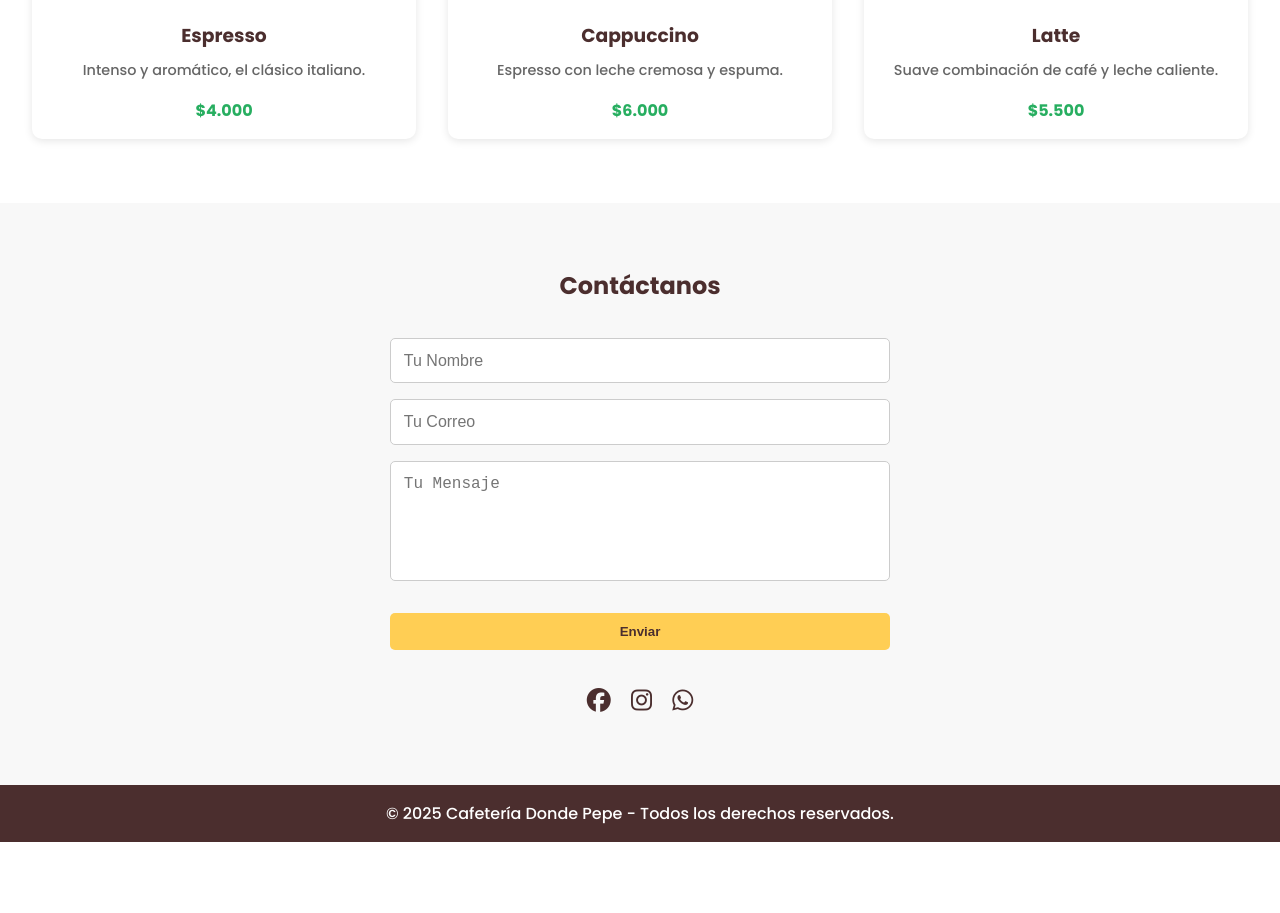
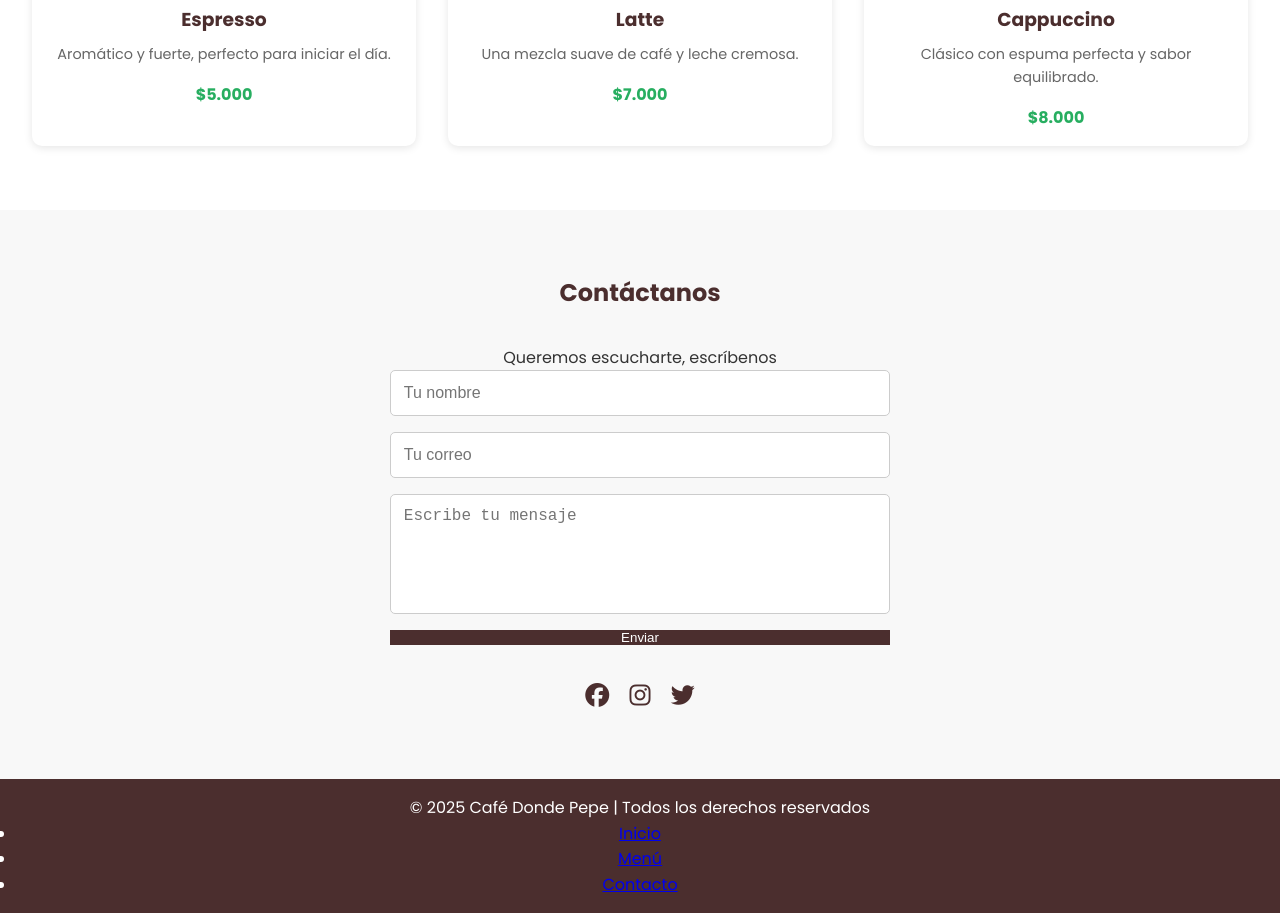
Before and after one commit to josuedgjimenez-beep/landing-cafe-donde-pepe, a plain HTML site: page index.html in a window 1280 px wide. Shown: the part 782-1695 px from the top of the page. Before the commit the page ends 1624 px from the top, so only its background shows below. Drawn offline with Linux system fonts and the light colour scheme.

Commit message:
index.html

```diff
--- a/index.html
+++ b/index.html
@@ -3,54 +3,61 @@
 <head>
   <meta charset="UTF-8">
   <meta name="viewport" content="width=device-width, initial-scale=1.0">
-  <title>Cafetería Donde Pepe</title>
+  <title>Café Donde Pepe</title>
   <link rel="stylesheet" href="style.css">
-
-  <!-- Google Fonts -->
-  <link href="https://fonts.googleapis.com/css2?family=Poppins:wght@300;500;700&display=swap" rel="stylesheet">
-
-  <!-- Font Awesome (íconos) -->
-  <script src="https://kit.fontawesome.com/6f8fba3b99.js" crossorigin="anonymous"></script>
+  <link href="https://fonts.googleapis.com/css2?family=Poppins:wght@400;600;700&display=swap" rel="stylesheet">
+  <script src="https://kit.fontawesome.com/2c36e9b7b1.js" crossorigin="anonymous"></script>
 </head>
 <body>
-  <!-- Header -->
-  <header>
-    <nav class="navbar">
-      <h1 class="logo">☕ Donde Pepe</h1>
+
+  <!-- Navbar -->
+  <header class="navbar">
+    <div class="logo">☕ Donde Pepe</div>
     <ul class="nav-links">
       <li><a href="#inicio">Inicio</a></li>
       <li><a href="#menu">Menú</a></li>
       <li><a href="#contacto">Contacto</a></li>
     </ul>
-    </nav>
+  </header>
+
+  <!-- Hero -->
   <section id="inicio" class="hero">
-      <h2>El mejor café artesanal de la ciudad</h2>
-      <p>Tradición, sabor y calidez en cada taza.</p>
-      <a href="#menu" class="btn">Ver Menú</a>
+    <div class="overlay"></div>
+    <div class="hero-content">
+      <h1>El sabor que despierta tus sentidos</h1>
+      <p>Disfruta el mejor café artesanal en un ambiente acogedor</p>
+      <a href="#menu" class="btn">Descubrir Menú</a>
+    </div>
   </section>
-  </header>
 
   <!-- Menú -->
   <section id="menu" class="menu">
     <h2>Nuestro Menú</h2>
+    <p class="subtitle">Una selección especial preparada con amor</p>
     <div class="menu-grid">
       <div class="card">
-        <img src="https://source.unsplash.com/400x300/?coffee" alt="Café Espresso">
+        <img src="https://source.unsplash.com/400x300/?espresso" alt="Café espresso">
+        <div class="card-info">
           <h3>Espresso</h3>
-        <p>Intenso y aromático, el clásico italiano.</p>
-        <span>$4.000</span>
+          <p>Aromático y fuerte, perfecto para iniciar el día.</p>
+          <span>$5.000</span>
+        </div>
       </div>
       <div class="card">
-        <img src="https://source.unsplash.com/400x300/?cappuccino" alt="Cappuccino">
-        <h3>Cappuccino</h3>
-        <p>Espresso con leche cremosa y espuma.</p>
-        <span>$6.000</span>
+        <img src="https://source.unsplash.com/400x300/?latte-art" alt="Café latte">
+        <div class="card-info">
+          <h3>Latte</h3>
+          <p>Una mezcla suave de café y leche cremosa.</p>
+          <span>$7.000</span>
+        </div>
       </div>
       <div class="card">
-        <img src="https://source.unsplash.com/400x300/?latte" alt="Latte">
-        <h3>Latte</h3>
-        <p>Suave combinación de café y leche caliente.</p>
-        <span>$5.500</span>
+        <img src="https://source.unsplash.com/400x300/?cappuccino-coffee" alt="Capuccino">
+        <div class="card-info">
+          <h3>Cappuccino</h3>
+          <p>Clásico con espuma perfecta y sabor equilibrado.</p>
+          <span>$8.000</span>
+        </div>
       </div>
     </div>
   </section>
@@ -58,22 +65,31 @@
   <!-- Contacto -->
   <section id="contacto" class="contacto">
     <h2>Contáctanos</h2>
+    <p class="subtitle">Queremos escucharte, escríbenos</p>
     <form>
-      <input type="text" placeholder="Tu Nombre" required>
-      <input type="email" placeholder="Tu Correo" required>
-      <textarea placeholder="Tu Mensaje" required></textarea>
-      <button type="submit" class="btn">Enviar</button>
+      <input type="text" placeholder="Tu nombre" required>
+      <input type="email" placeholder="Tu correo" required>
+      <textarea placeholder="Escribe tu mensaje"></textarea>
+      <button type="submit">Enviar</button>
     </form>
     <div class="social">
       <a href="#"><i class="fab fa-facebook"></i></a>
       <a href="#"><i class="fab fa-instagram"></i></a>
-      <a href="#"><i class="fab fa-whatsapp"></i></a>
+      <a href="#"><i class="fab fa-twitter"></i></a>
     </div>
   </section>
 
   <!-- Footer -->
   <footer>
-    <p>© 2025 Cafetería Donde Pepe - Todos los derechos reservados.</p>
+    <div class="footer-content">
+      <p>© 2025 Café Donde Pepe | Todos los derechos reservados</p>
+      <ul class="footer-links">
+        <li><a href="#inicio">Inicio</a></li>
+        <li><a href="#menu">Menú</a></li>
+        <li><a href="#contacto">Contacto</a></li>
+      </ul>
+    </div>
   </footer>
+
 </body>
 </html>
```
Lines whose indentation alone changed are shown as unchanged.
